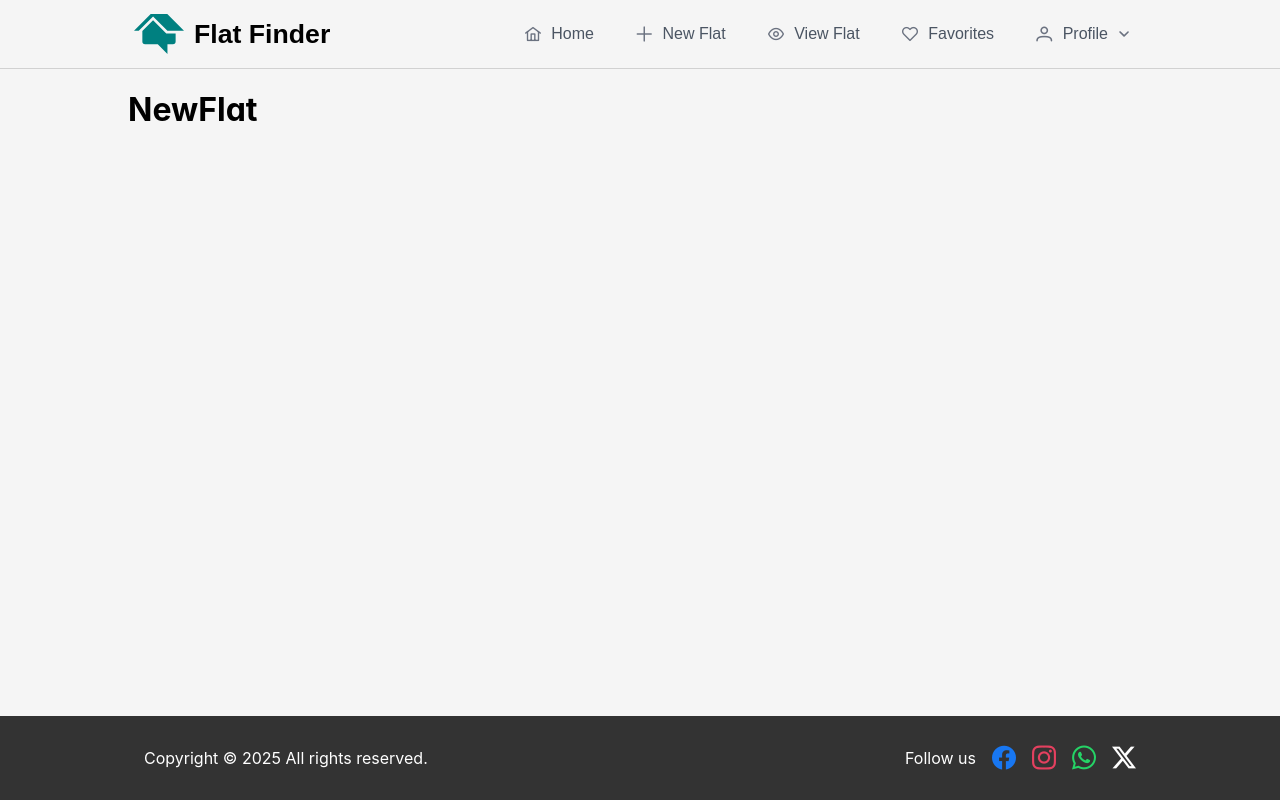
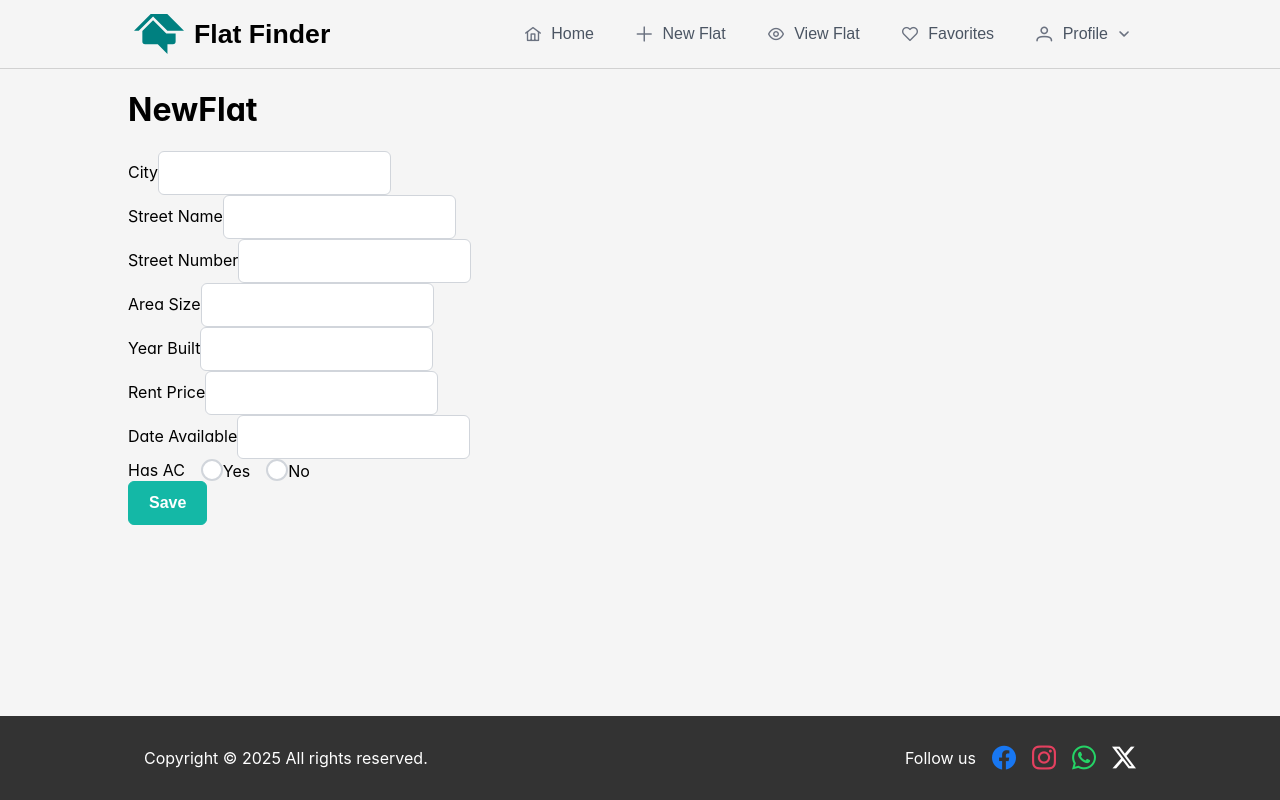
Before and after one commit to crlsdlgdkruger/flatfinder, a React (Create React App) app: page /newFlat in a window 1280 px wide. Built offline with nearby package versions, Linux system fonts and the light colour scheme; no server answers; a web font is replaced by a local one.

Commit message:
add newFlat

```diff
--- a/src/pages/newFlat/NewFlat.jsx
+++ b/src/pages/newFlat/NewFlat.jsx
@@ -1,12 +1,21 @@
-import { useContext, useEffect } from "react";
+import { useContext, useEffect, useState } from "react";
 import UserContext from "../../context/UserContext";
 import { AuthService } from "../../services/AuthService";
 import { Header } from "../../components/header/Header";
 import { Footer } from "../../components/footer/Footer";
+import { Calendar } from "primereact/calendar";
+import { InputText } from "primereact/inputtext";
+import { Button } from "primereact/button";
+import { Toast } from "primereact/toast";
+import { RadioButton } from "primereact/radiobutton";
+import { Flat } from "../../models/Flat";
 import "../pages.css";
+import "./newFlat.css";
 
 export const NewFlat = () => {
 
+  const [flat, setFlat] = useState(new Flat());
+  const [errors, setErrors] = useState({});
   const { user, updateUser } = useContext(UserContext);
 
   useEffect(() => {
@@ -23,7 +32,70 @@ export const NewFlat = () => {
       </div>
       <div className="content-wrapper">
         <main>
-          <h1>NewFlat</h1>
+          <form action="">
+            <h1>NewFlat</h1>
+            {/* City input */}
+            <div>
+              <label htmlFor="city-input">City</label>
+              <InputText id="city-input" value={flat.city} onChange={(e) => { setFlat({ ...flat, city: e.target.value }) }} type='text' />
+              {errors.city && <small className="p-error">{errors.city}</small>}
+            </div>
+            {/* Street name input */}
+            <div>
+              <label htmlFor="street-name-input">Street Name</label>
+              <InputText id="street-name-input" value={flat.streetName} onChange={(e) => { setFlat({ ...flat, streetName: e.target.value }) }} type='text' />
+              {errors.streetName && <small className="p-error">{errors.streetName}</small>}
+            </div>
+            {/* Street number input */}
+            <div>
+              <label htmlFor="street-number-input">Street Number</label>
+              <InputText id="street-number-input" value={flat.streetNumber} onChange={(e) => { setFlat({ ...flat, streetNumber: e.target.value }) }} type='number' />
+              {errors.streetNumber && <small className="p-error">{errors.streetNumber}</small>}
+            </div>
+            {/* Area size input */}
+            <div>
+              <label htmlFor="area-size-input">Area Size</label>
+              <InputText id="area-size-input" value={flat.areaSize} onChange={(e) => { setFlat({ ...flat, areaSize: e.target.value }) }} type='number' />
+              {errors.areaSize && <small className="p-error">{errors.areaSize}</small>}
+            </div>
+            {/* Year built input */}
+            <div>
+              <label htmlFor="year-built-input">Year Built</label>
+              <InputText id="year-built-input" value={flat.yearBuilt} onChange={(e) => { setFlat({ ...flat, yearBuilt: e.target.value }) }} type='number' />
+              {errors.yearBuilt && <small className="p-error">{errors.yearBuilt}</small>}
+            </div>
+            {/* rent price input */}
+            <div>
+              <label htmlFor="rent-price-input">Rent Price</label>
+              <InputText id="rent-price-input" value={flat.rentPrice} onChange={(e) => { setFlat({ ...flat, rentPrice: e.target.value }) }} type='number' />
+              {errors.rentPrice && <small className="p-error">{errors.rentPrice}</small>}
+            </div>
+            {/* Date available input */}
+            <div>
+              <label htmlFor="date-available-input">Date Available</label>
+              <Calendar id="date-available-input" value={flat.dateAvailable} onChange={(e) => { setFlat({ ...flat, dateAvailable: e.target.value }) }} dateFormat="dd/mm/yy" />
+              {errors.dateAvailable && <small className="p-error">{errors.dateAvailable}</small>}
+            </div>
+
+            {/* Has AC input */}
+            <div className="has-ac-radio-container">
+              <div>
+                <label htmlFor="has-ac-yes">Has AC</label>
+              </div>
+              <div>
+                <RadioButton inputId="has-ac-yes" name="hasAC" value="Yes" onChange={(e) => { setFlat({ ...flat, hasAC: e.value }) }} checked={flat.hasAC === "Yes"} />
+                <label htmlFor="has-ac-yes">Yes</label>
+              </div>
+              <div>
+                <RadioButton inputId="has-ac-no" name="hasAC" value="No" onChange={(e) => { setFlat({ ...flat, hasAC: e.value }) }} checked={flat.hasAC === "No"} />
+                <label htmlFor="has-ac-no">No</label>
+              </div>
+            </div>
+            {/* Submit button */}
+            <div>
+              <Button label="Save" type="submit" />
+            </div>
+          </form>
         </main>
       </div>
       <div className="footer-wrapper">
--- /dev/null
+++ b/src/pages/newFlat/newFlat.css
@@ -0,0 +1,6 @@
+.has-ac-radio-container{
+  display: flex;
+  flex-direction: row;
+  align-items: center;
+  gap: 1rem;
+}
```
Also changed, not shown: src/components/flatForm/FlatForm.jsx (added, +79 -0 lines).
